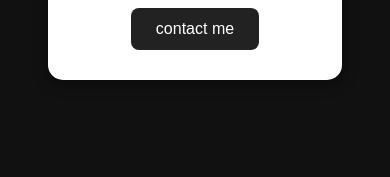
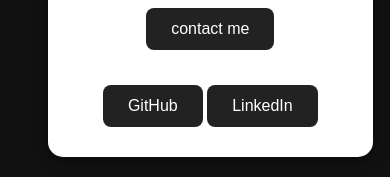
Before and after one commit to endddyjames77-ux/My-personal-profile-card, a plain HTML site: page index.html in a window 390 px wide. Shown: the part 799-976 px from the top of the page. Before the commit the page ends 927 px from the top, so only its background shows below. Drawn offline with Linux system fonts and the light colour scheme.

Commit message:
fix social links and mobile layout

```diff
--- a/index.html
+++ b/index.html
@@ -27,6 +27,9 @@
 
              <a href="mailto:your -endddyjames@gmail.com">contact me</a>
 
+                        <div class="social-links">
+                                <a href="https://github.com/endddyjames77-ux" target="_blank">GitHub</a>
+                                <a href="https://www.linkedin.com/in/akharia-endurance-odion-1b0b4a1b6/" target="_blank">LinkedIn</a>
                              </div>
 
 
--- a/style.css
+++ b/style.css
@@ -21,7 +21,7 @@
                          box-shadow: 0 4px 15px rgba(0, 0, 0, 0.4);
                              margin: 0 auto;
                                  max-width: 350px;
-                                    width: ;90%;
+                                    width: 90%;
 }
 
 h1 {
@@ -46,7 +46,7 @@
                                   padding: 0;
 }
 li {
-        background-color: ;#f2f2f2;
+        background-color: #f2f2f2;
             margin: 8px 0;
                 padding: 10px;
                     border-radius: 8px;
@@ -67,3 +67,11 @@
 a:hover {
         background-color: #555;
 }
+
+.social-links {
+        margin-top: 20px;
+}
+
+.social-links:hover {
+        background-color: #555;
+    }
```
